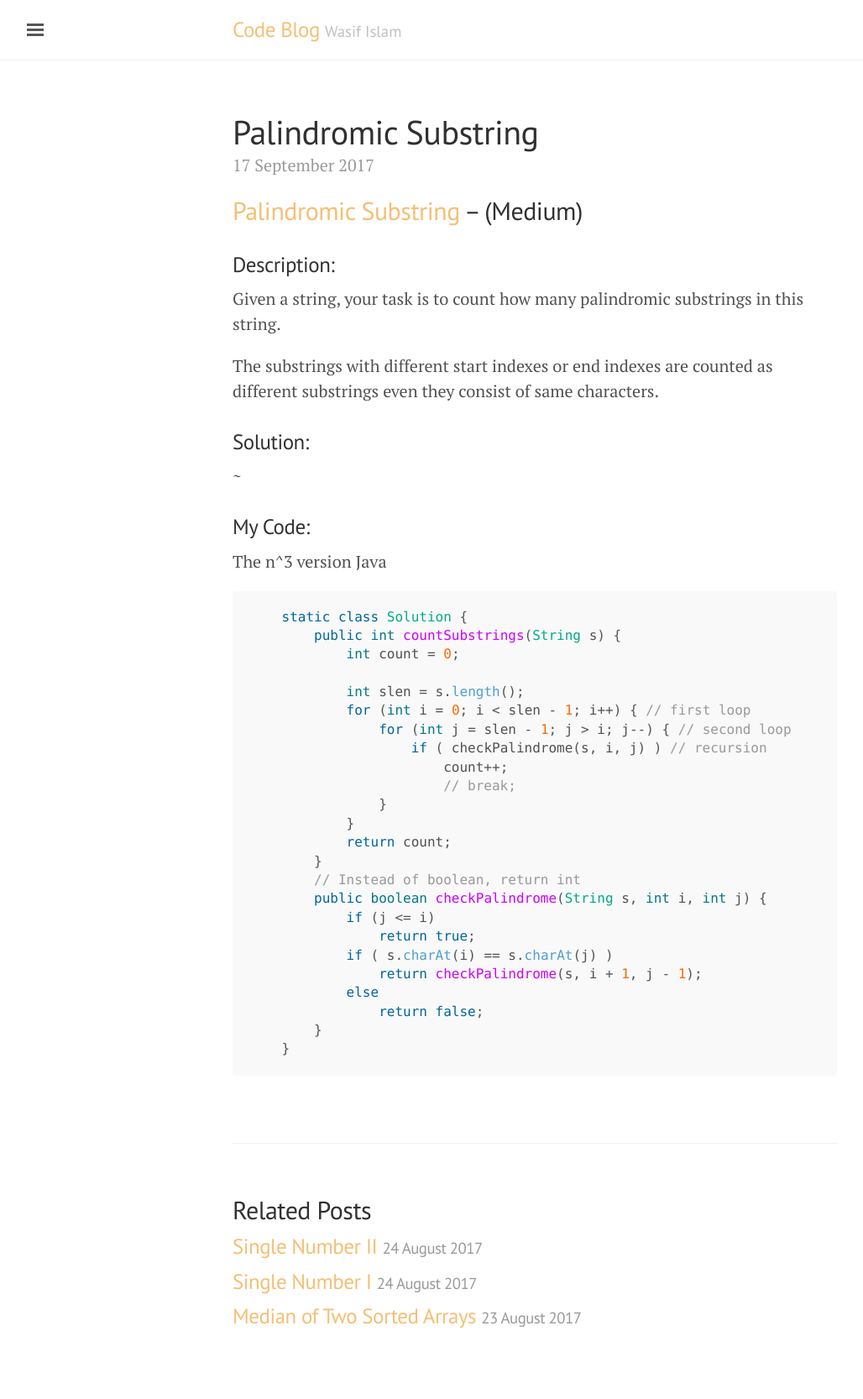
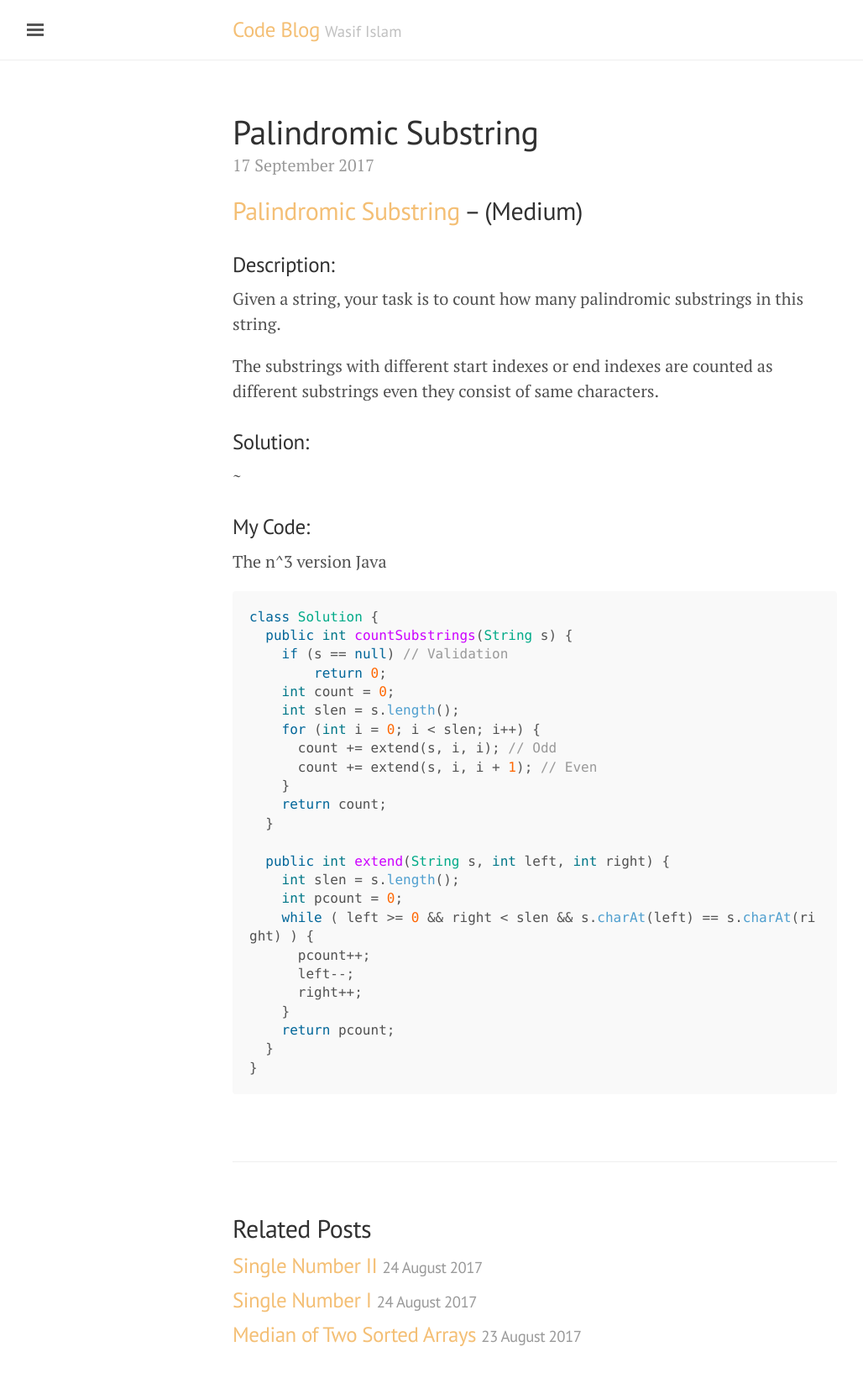
Before and after one commit to washifu/CodeBlog, a Jekyll site: the page built from _posts/2017-09-17-Palindromic_Substring.md, in a window 1280 px wide. Shown: the whole page at 84% size, without its empty margins (3-1031 px from the left). Built offline with Jekyll 4.4.1, drawn with Linux system fonts in a browser that asks for light colours; comment, search, counter and statistics services are not loaded; before the commit the page ends 1643 px from its top, so only the background shows below that.

Commit message:
Update 2017-09-17-Palindromic_Substring.md

````diff
--- a/_posts/2017-09-17-Palindromic_Substring.md
+++ b/_posts/2017-09-17-Palindromic_Substring.md
@@ -18,28 +18,28 @@ The substrings with different start indexes or end indexes are counted as differ
 The n^3 version
 Java
 ```java
-    static class Solution {
-        public int countSubstrings(String s) {
-            int count = 0;
+class Solution {
+  public int countSubstrings(String s) {
+    if (s == null) // Validation
+        return 0;
+    int count = 0;
+    int slen = s.length();
+    for (int i = 0; i < slen; i++) {
+      count += extend(s, i, i); // Odd
+      count += extend(s, i, i + 1); // Even
+    }
+    return count;
+  }
 
-            int slen = s.length();
-            for (int i = 0; i < slen - 1; i++) { // first loop
-                for (int j = slen - 1; j > i; j--) { // second loop
-                    if ( checkPalindrome(s, i, j) ) // recursion
-                        count++;
-                        // break;
-                }
-            }
-            return count;
-        }
-        // Instead of boolean, return int
-        public boolean checkPalindrome(String s, int i, int j) {
-            if (j <= i)
-                return true;
-            if ( s.charAt(i) == s.charAt(j) )
-                return checkPalindrome(s, i + 1, j - 1);
-            else
-                return false;
-        }
+  public int extend(String s, int left, int right) {
+    int slen = s.length();
+    int pcount = 0;
+    while ( left >= 0 && right < slen && s.charAt(left) == s.charAt(right) ) {
+      pcount++;
+      left--;
+      right++;
     }
+    return pcount;
+  }
+}
 ```
````
